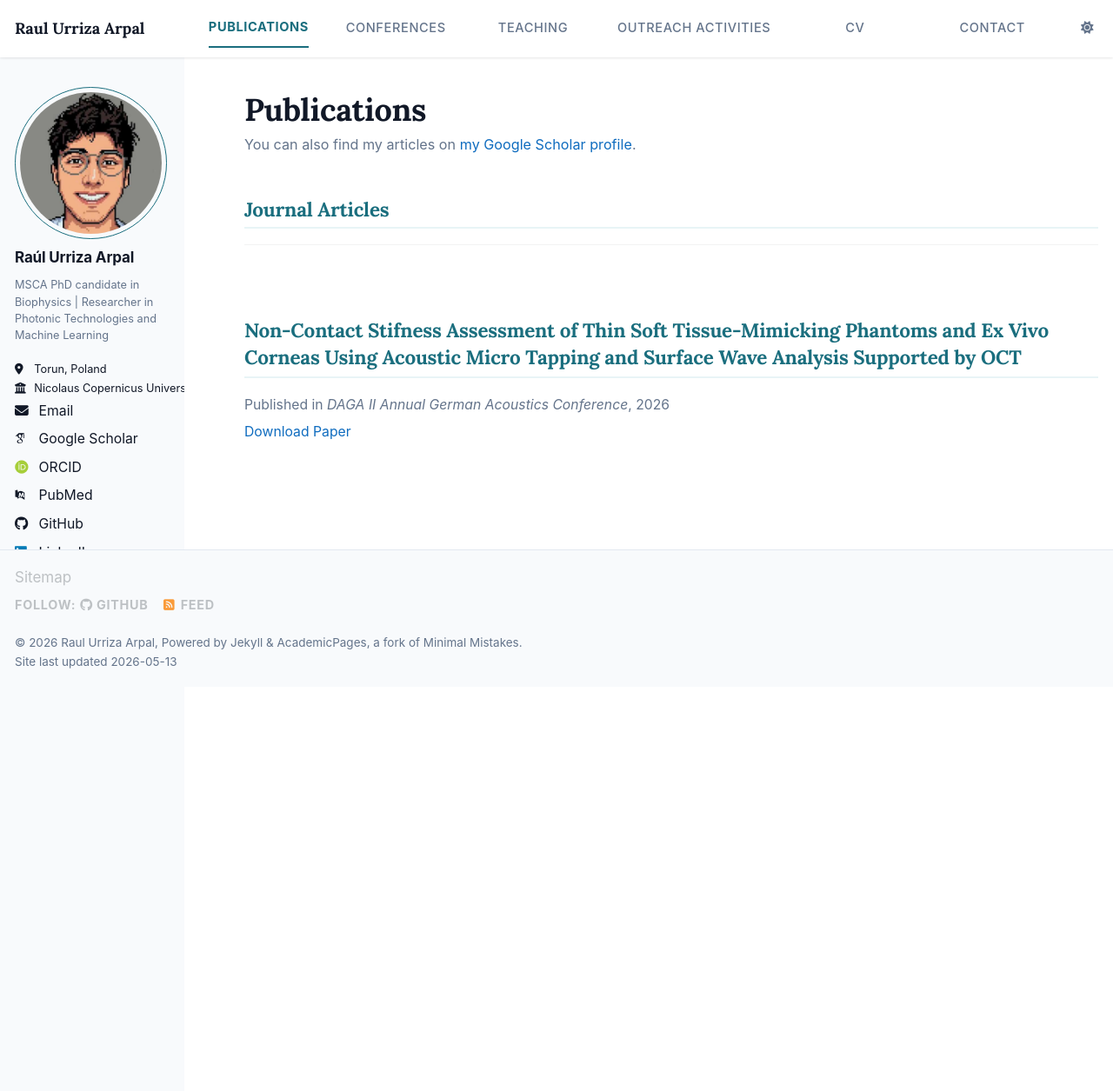
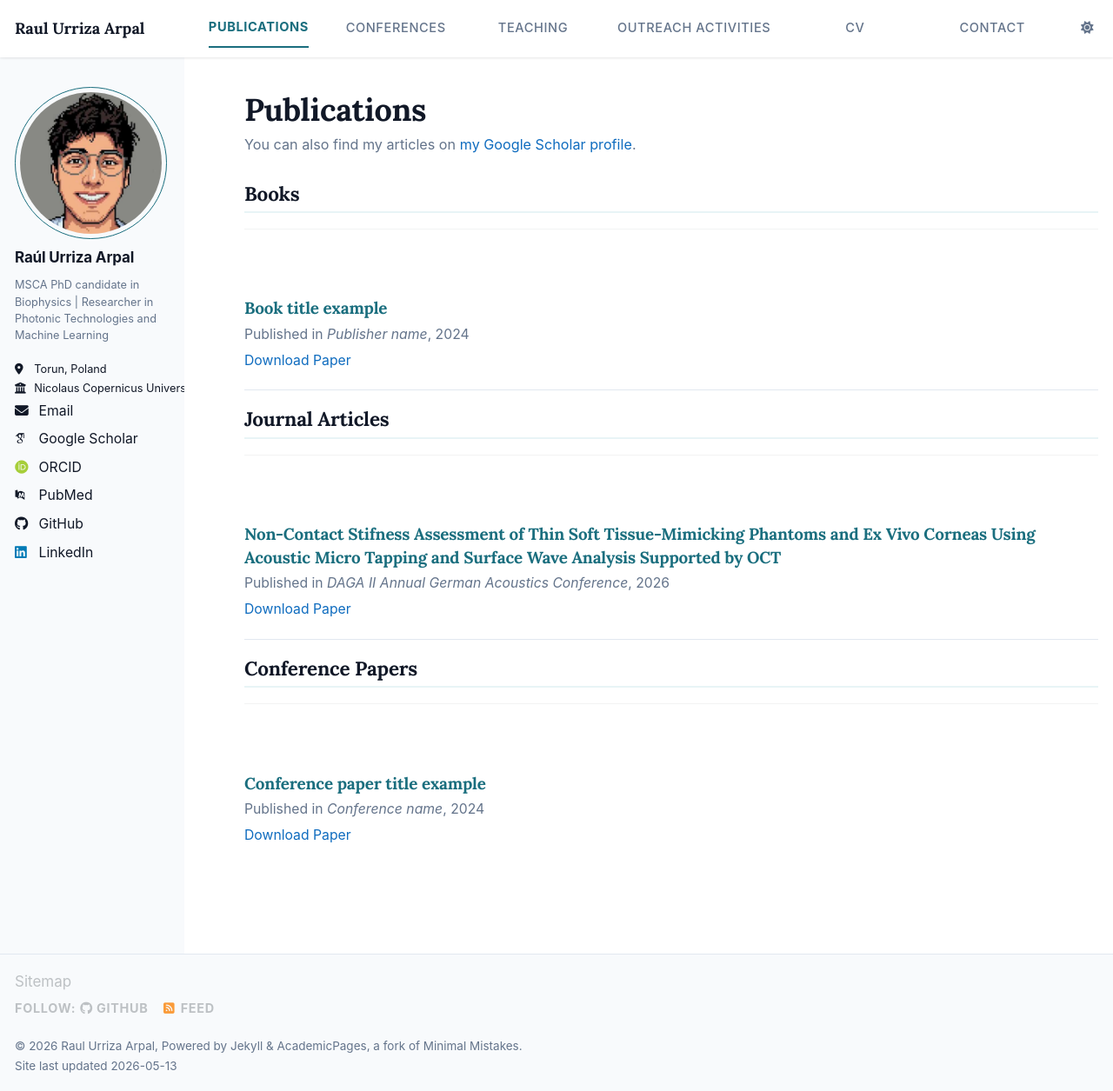
Before and after one commit to RaulUrriza/raulurriza.github.io, a Jekyll site: the page built from _pages/publications.html, in a window 1280 px wide and 1255 px high. Shown: the whole window at 87% size. Built offline with Jekyll 4.4.1, drawn with Linux system fonts in a browser that asks for light colours; some web fonts are replaced; a script bundle is joined from its source files by our own code; library files that are not in the unit come from our copies.

Commit message:
Css edits

```diff
--- a/assets/css/style.scss
+++ b/assets/css/style.scss
@@ -333,14 +333,21 @@ html, body {
   margin-top: 0.35rem;
 }
 
-/* Publication category headings (Journal Articles, Conference Papers …) */
-.archive h2 {
+/* Publication category headings (Journal Articles, Conference Papers …)
+   Use :not(.archive__item-title) so item titles without a link keep var(--c-text) */
+.archive h2:not(.archive__item-title) {
   font-size: 1.25rem;
-  color: var(--c-primary);
+  color: var(--c-text);
   border-bottom: 2px solid var(--c-primary-tint);
   padding-bottom: 0.35rem;
-  margin-top: 2.5rem;
+  margin-top: 1rem;
   margin-bottom: 1rem;
+}
+
+/* Remove hover underline / pointer for titles that have no link inside */
+.archive__item:hover .archive__item-title:not(:has(a)) {
+  text-decoration: none;
+  cursor: default;
 }
 
 /* "You can also find my articles on …" line */
```
Also changed, not shown: _publications/2024-01-01-book-example.md (added, +10 -0 lines), _publications/2024-06-01-conference-example.md (added, +11 -0 lines), _teaching/2024-teaching-example.md (added, +10 -0 lines), _data/navigation.yml (line endings or trailing spaces).
